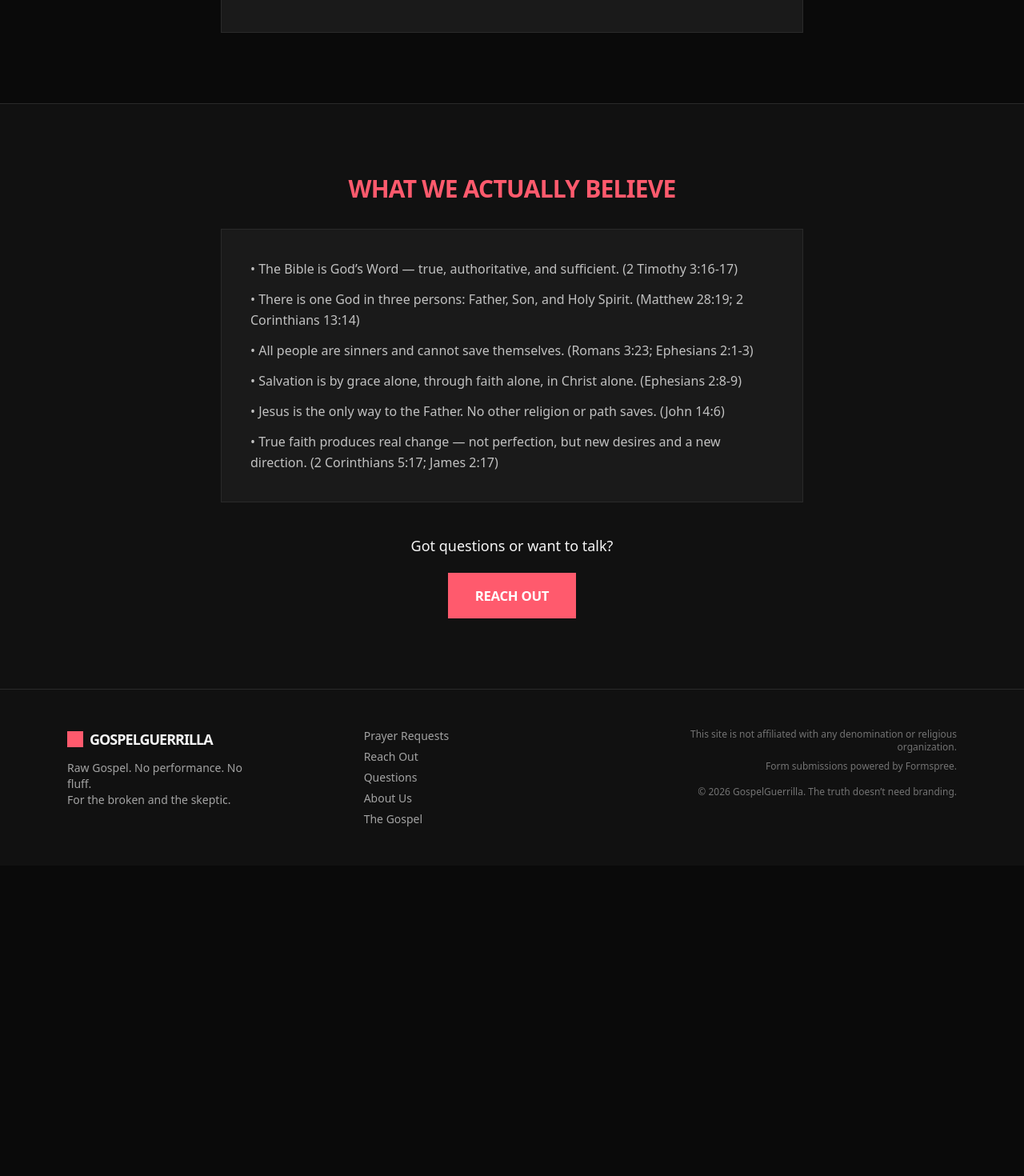
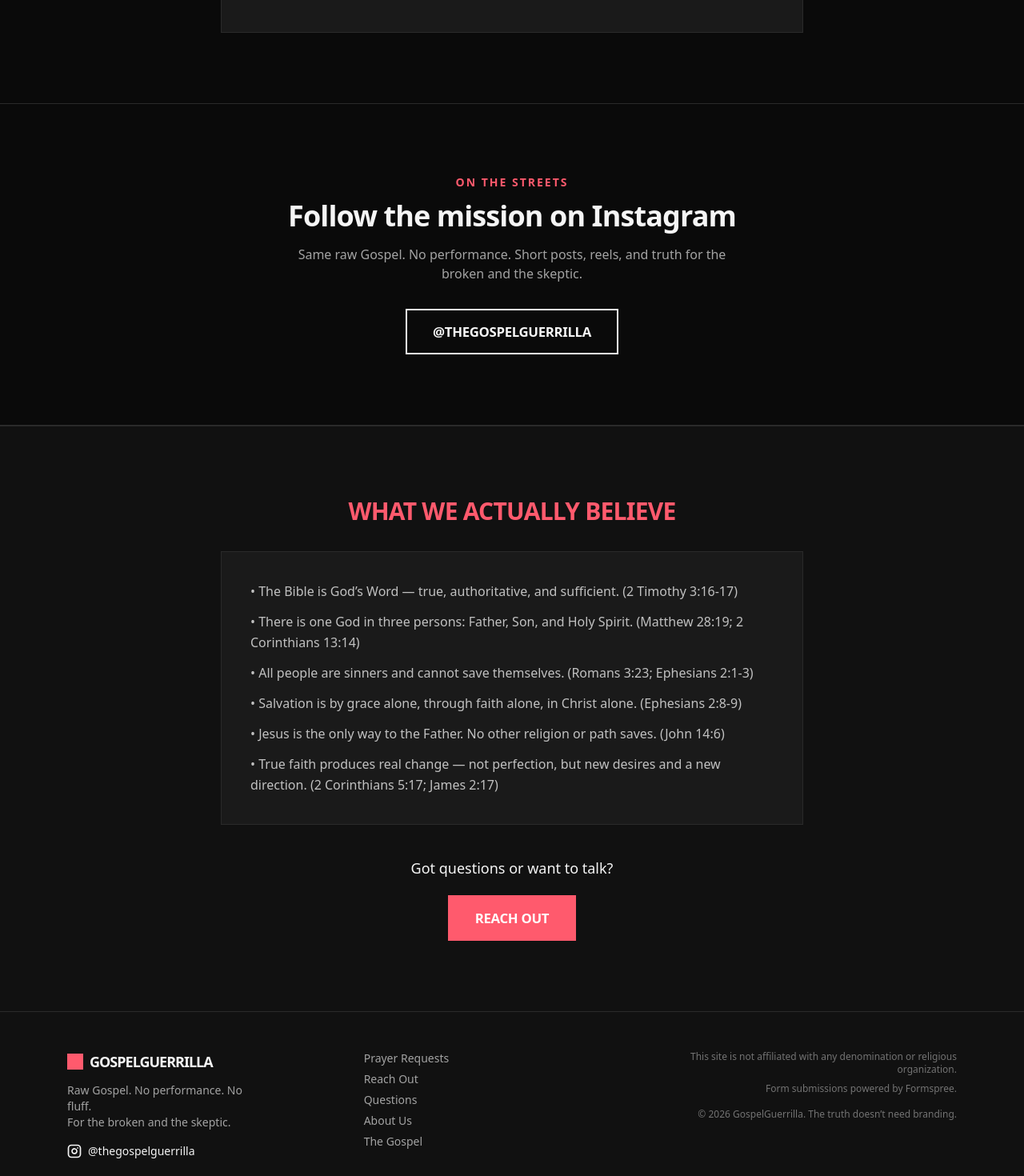
Before and after one commit to thegospelguerrilla-debug/gospelguerrilla, a Next.js app: page /about in a window 1280 px wide. Shown: the part 1960-3430 px from the top of the page at 80% size. Before the commit the page ends 3042 px from the top, so only its background shows below. Built offline with nearby package versions, Linux system fonts and the light colour scheme.

Commit message:
Add Instagram link to footer and About page
Link to @thegospelguerrilla on every page via the footer and add a
follow section on About for the Instagram bio traffic loop.

```diff
--- a/app/about/page.tsx
+++ b/app/about/page.tsx
@@ -73,6 +73,24 @@ export default function AboutPage() {
         </div>
       </section>
 
+      <section className="section border-y border-[#2a2a2a]">
+        <div className="max-w-3xl mx-auto px-5 text-center">
+          <div className="text-[#FF5A6D] text-sm font-black tracking-[2px] mb-3">ON THE STREETS</div>
+          <h2 className="text-3xl md:text-4xl font-black tracking-tight mb-4">Follow the mission on Instagram</h2>
+          <p className="text-[#a3a3a3] mb-8 max-w-xl mx-auto">
+            Same raw Gospel. No performance. Short posts, reels, and truth for the broken and the skeptic.
+          </p>
+          <a
+            href="https://www.instagram.com/thegospelguerrilla/"
+            target="_blank"
+            rel="noopener noreferrer"
+            className="btn btn-secondary text-base"
+          >
+            @thegospelguerrilla
+          </a>
+        </div>
+      </section>
+
       <section className="section bg-[#111111] border-t border-[#2a2a2a]">
         <div className="max-w-3xl mx-auto px-5">
           <h3 className="text-[#FF5A6D] text-3xl font-black tracking-tight mb-8 text-center">WHAT WE ACTUALLY BELIEVE</h3>
--- a/components/Footer.tsx
+++ b/components/Footer.tsx
@@ -1,4 +1,7 @@
 import Link from 'next/link';
+import { Instagram } from 'lucide-react';
+
+const INSTAGRAM_URL = 'https://www.instagram.com/thegospelguerrilla/';
 
 export default function Footer() {
   return (
@@ -10,9 +13,19 @@ export default function Footer() {
             <div className="w-5 h-5 bg-[#FF5A6D]" />
             <span className="font-black tracking-[-1px] text-lg">GOSPELGUERRILLA</span>
           </div>
-          <p className="text-[#a3a3a3] max-w-[240px]">
+          <p className="text-[#a3a3a3] max-w-[240px] mb-4">
             Raw Gospel. No performance. No fluff.<br />For the broken and the skeptic.
           </p>
+          <a
+            href={INSTAGRAM_URL}
+            target="_blank"
+            rel="noopener noreferrer"
+            className="inline-flex items-center gap-2 text-[#a3a3a3] hover:text-[#FF5A6D] transition-colors"
+            aria-label="Follow GospelGuerrilla on Instagram"
+          >
+            <Instagram size={18} strokeWidth={2.25} />
+            <span>@thegospelguerrilla</span>
+          </a>
         </div>
 
         {/* Quick Links */}
```
